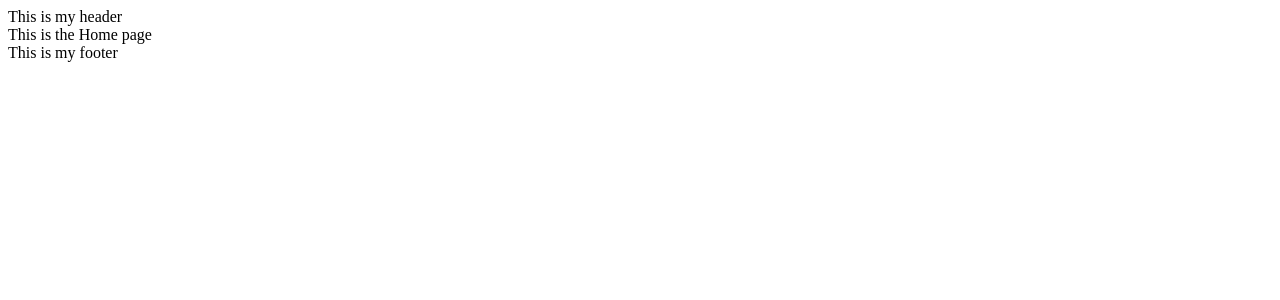
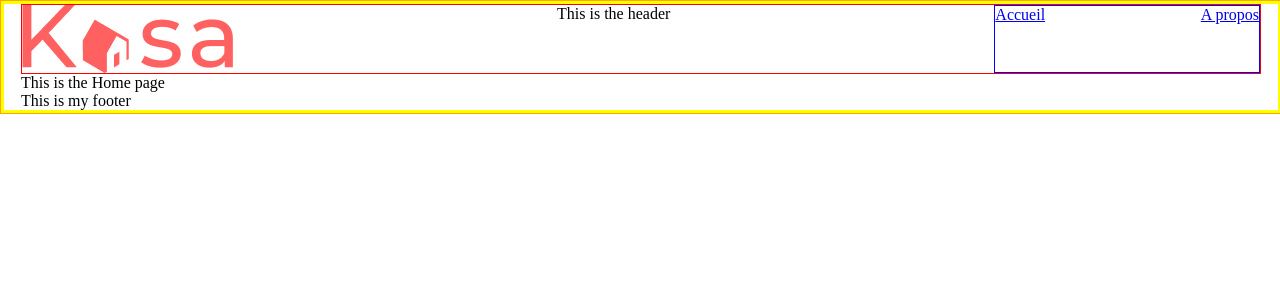
Before and after one commit to 7Flafleur/kasa, a React (Create React App) app: page / in a window 1280 px wide. Shown: the top 300 px of the page. Built offline with nearby package versions, Linux system fonts and the light colour scheme.

Commit message:
header footer

```diff
--- a/src/components/Footer.jsx
+++ b/src/components/Footer.jsx
@@ -1,6 +1,6 @@
 export default function Footer() {
     return(
-        <div>This is my footer</div>
+        <footer className="footer">This is my footer</footer>
     )
 
 }
--- a/src/components/Header.jsx
+++ b/src/components/Header.jsx
@@ -1,8 +1,25 @@
 import { Link, NavLink } from "react-router-dom";
+import Logo from "../assets/LOGO.png"
 
-export default function Heder() {
+export default function Header() {
+
+
     return(
-        <div>This is my header</div>
+
+            <header className="header">
+                <img src={Logo} alt="" />
+                This is the header
+                <nav className="header_nav">
+                    <NavLink to="/">
+                        Accueil
+                    </NavLink>
+                    <NavLink to="/about">
+                        A propos
+                    </NavLink>
+                </nav>
+
+            </header>
+
     )
 
 }
--- a/src/index.scss
+++ b/src/index.scss
@@ -1,2 +1,52 @@
 @import './styles/_variables.scss';
 @import './styles/mixins';
+
+* {
+    box-sizing: border-box;
+  }
+
+  body {  border: solid orange 1px;
+    margin: 0;
+    padding: 0;
+    width: 100%;
+    height: 100%;
+  }
+
+
+  #root {
+  border: solid yellow 3px;
+    display: flex; // Change this
+    flex-direction: column;
+    align-items: center; // Add this to center vertically
+    justify-content: center; // Add this to center horizontally
+    gap: 50px;
+    width: 100vw;
+    max-width: 1440px; // Set max-width to 1440px
+    max-height: $desktop-height;
+    margin-left: auto; // Center the element
+    margin-right: auto; // Center the element
+  }
+
+
+  .header{
+    border: solid red 1px;
+    width: $body-width-d;
+    display: flex;
+    justify-content: space-between ;
+  }
+
+
+.header_nav{
+    border: solid blue 1px;
+    width:$nav-width-d/$desktop-width *100%;
+    display: flex;
+    justify-content: space-between;
+}
+
+
+
+
+
+.footer{
+
+}
```
Also changed, not shown: src/assets/LOGO.png (added).
